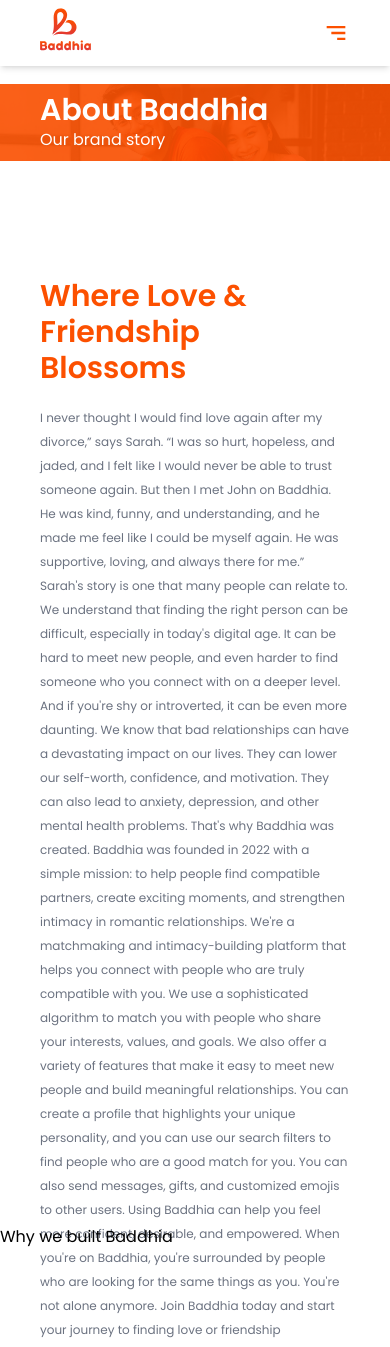
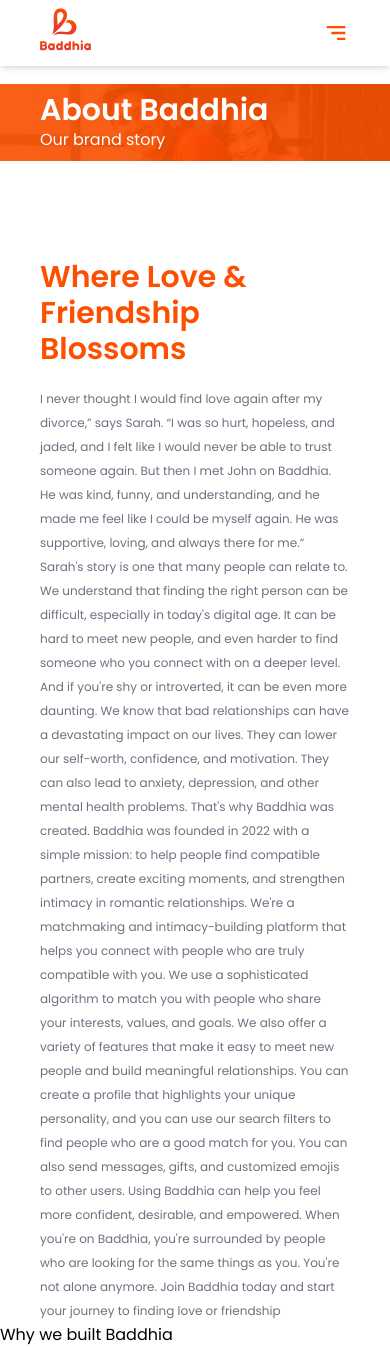
Before and after one commit to Tolutoon/baddhia, a React (Vite) app: page /about in a window 390 px wide. Built offline with nearby package versions, Linux system fonts and the light colour scheme.

Commit message:
in progress

```diff
--- a/src/components/Reasons.jsx
+++ b/src/components/Reasons.jsx
@@ -2,7 +2,7 @@
 
 function Reasons() {
   return (
-    <div className='mt-80'>
+    <div className=''>
         <h2>Why we built Baddhia</h2>
     </div>
   )
--- a/src/pages/About.jsx
+++ b/src/pages/About.jsx
@@ -8,11 +8,11 @@
     <div>
       <Header />
       <div className="h-[10vh]"></div>
-      <div className="aboutBannerHeader h-[40vh] md:mb-10 mb-[-12rem] text-white md:px-20 md:py-10 px-10 pt-2">
+      <div className="aboutBannerHeader md:h-[40vh] h-[15vh] md:mb-10 text-white md:px-20 md:py-10 px-10 pt-2">
         <h2 className="md:text-5xl text-3xl font-semibold md:mb-8">About Baddhia</h2>
         <p className="md:text-xl">Our brand story</p>
       </div>
-      <div className="flex flex-col md:flex-row gap-12 h-[80vh]">
+      <div className="flex flex-col md:flex-row gap-12 h-fit">
         <div>
           <img src={banner} className="md:w-[45vw] hidden xl:flex h-[776px]" alt="" />
         </div>
```
